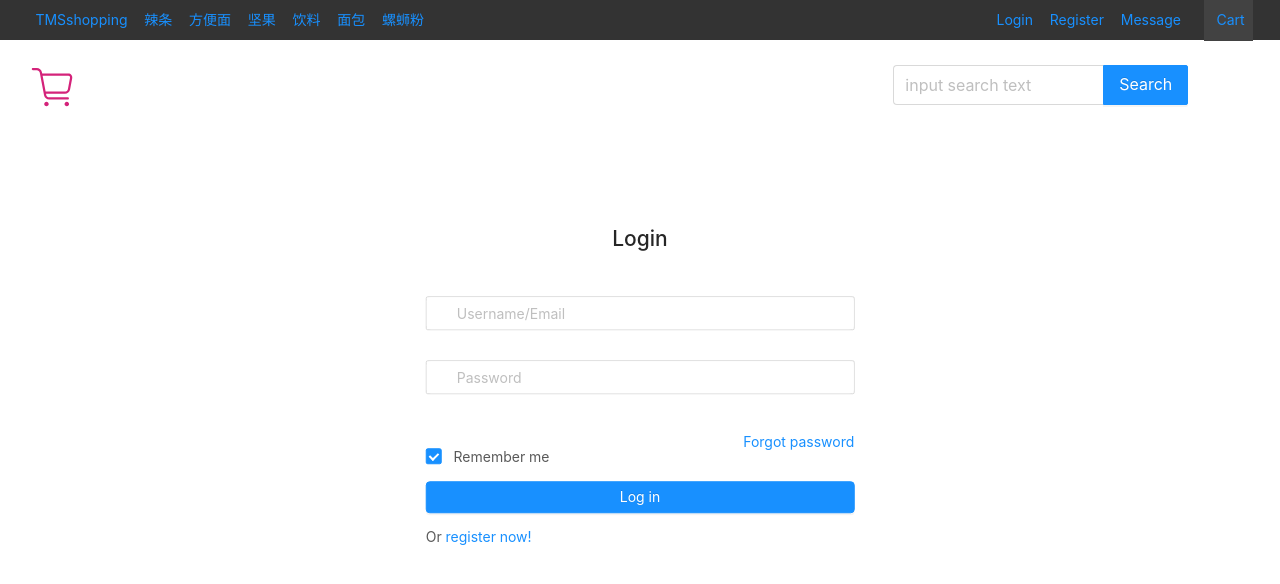
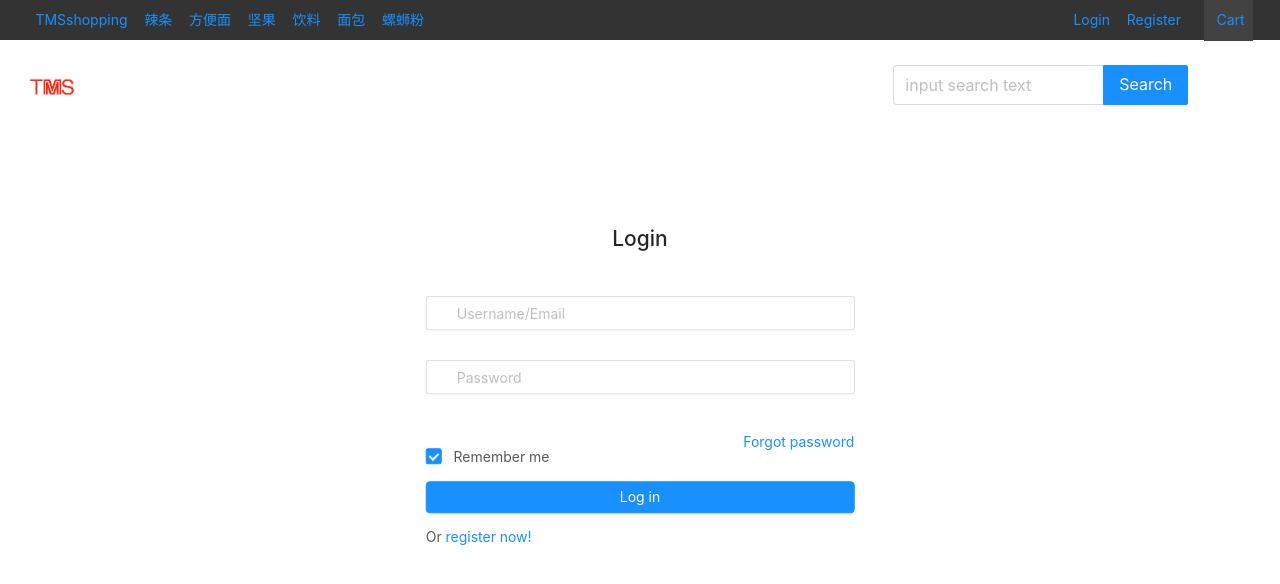
Before and after one commit to XGD1119363048/ThomasShopping, a Vue app: page /login in a window 1280 px wide. Shown: the top 584 px of the page. Built offline with nearby package versions, Linux system fonts and the light colour scheme.

Commit message:
update port

```diff
--- a/src/components/content/mainNavBar/MainNavBar.vue
+++ b/src/components/content/mainNavBar/MainNavBar.vue
@@ -38,9 +38,9 @@
       <nav-bar-item path="/register">
         <a slot="item-text">Register</a>
       </nav-bar-item>
-      <nav-bar-item>
-        <a slot="item-text">Message</a>
-      </nav-bar-item>
+<!--      <nav-bar-item>-->
+<!--        <a slot="item-text">Message</a>-->
+<!--      </nav-bar-item>-->
     </div>
     <div v-else slot="topbar-info">
       <nav-bar-item path="/info">
@@ -57,7 +57,7 @@
     </div>
     <div slot="header-logo">
       <nav-bar-item2>
-        <img slot="item-icon" src="~assets/img/navbar/Cart_Active.svg">
+        <img slot="item-icon" src="~assets/img/logo/logo.jpg">
       </nav-bar-item2>
     </div>
     <div slot="header-search">
--- a/src/views/login/Login.vue
+++ b/src/views/login/Login.vue
@@ -89,8 +89,9 @@
         e.preventDefault()
         this.form.validateFields((err, values) => {
           if (!err) {
-            console.log('Received values of form: ', values)
+            // console.log('Received values of form: ', values)
             checkUser(values.userName, values.password).then(res => {
+              console.log(res);
               if(res.error == "") {
                 const payload = {
                   userId: values.userName,
--- a/vue.config.js
+++ b/vue.config.js
@@ -25,7 +25,7 @@ module.exports = {
   devServer: {
     proxy: {
       '/api': {
-        target: 'http://localhost:8080',
+        target: 'http://localhost:8888',
         ws: true,
         changeOrigin: true,
         pathRewrite: {
@@ -33,5 +33,8 @@ module.exports = {
         }
       }
     }
-  }
+  },
+  assetsDir: 'static',
+  parallel: false,
+  publicPath: './'
 }
```
Also changed, not shown: src/assets/img/logo/logo.jpg (added).
